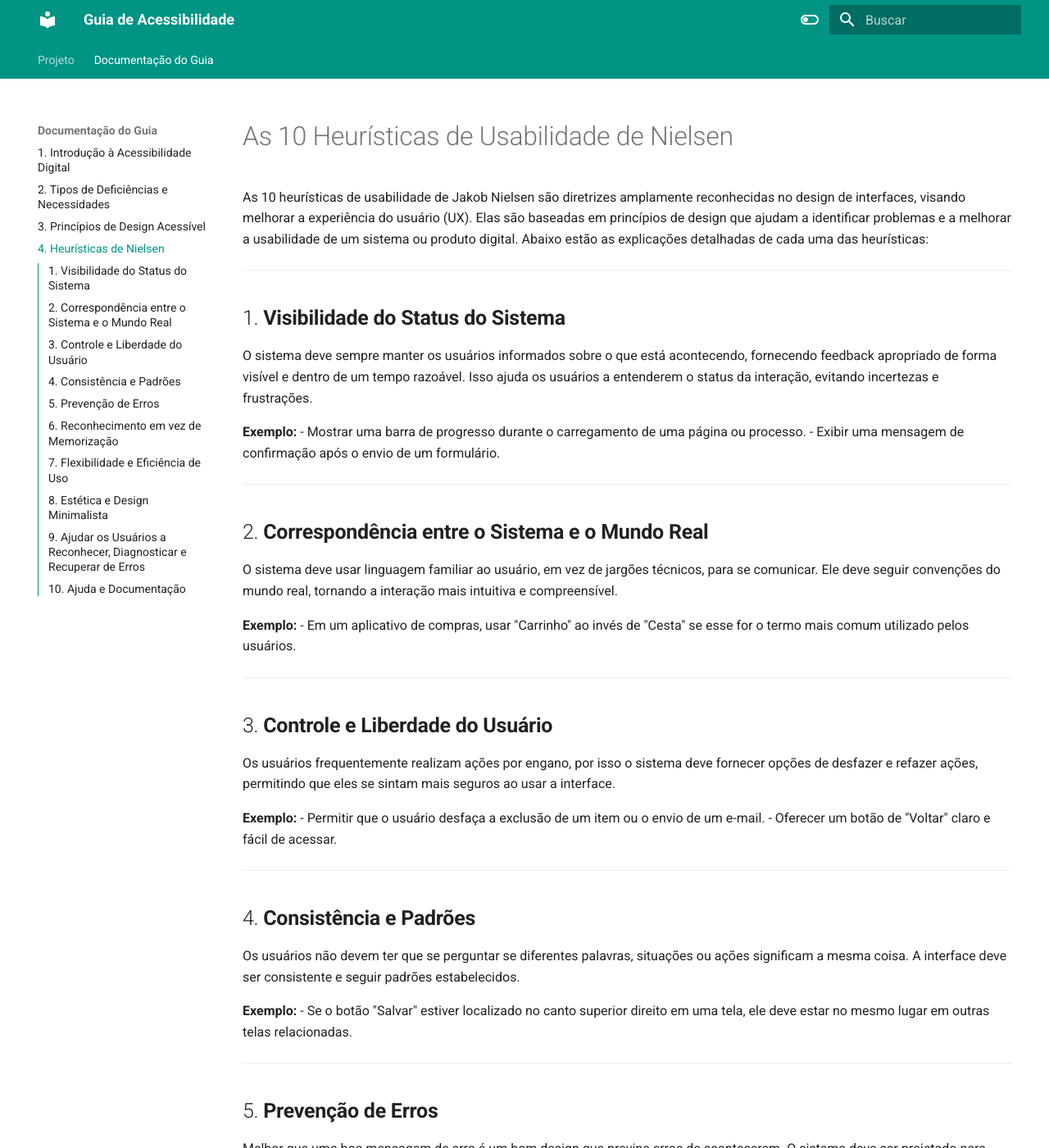
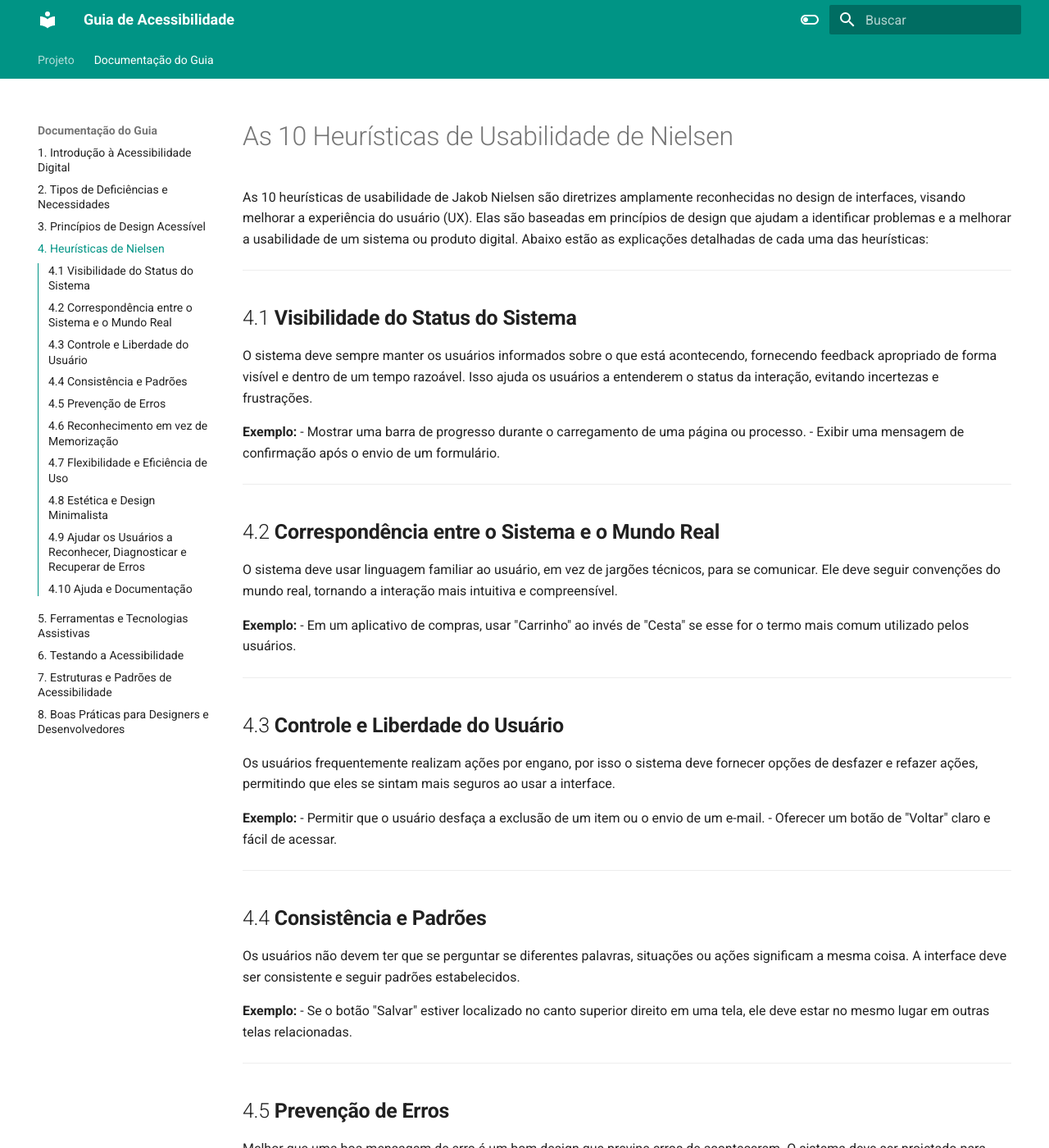
Before and after one commit to TulioCeleri/Guia-de-Acessibilidade-IHC, an MkDocs documentation site: the page built from docs/Guia/heuristicas.md, in a window 1280 px wide and 1400 px high. Shown: the whole window at 82% size. Built offline with MkDocs 1.6.1 and Material for MkDocs 9.7.7, drawn with Linux system fonts in a browser that asks for light colours; some of the changed text lies outside the part shown.

Commit message:
Atualizando o guia com as seções 5,6,7,8

```diff
--- a/docs/Guia/heuristicas.md
+++ b/docs/Guia/heuristicas.md
@@ -4,7 +4,7 @@ As 10 heurísticas de usabilidade de Jakob Nielsen são diretrizes amplamente re
 
 ---
 
-## 1. **Visibilidade do Status do Sistema**
+## 4.1 **Visibilidade do Status do Sistema**
 
 O sistema deve sempre manter os usuários informados sobre o que está acontecendo, fornecendo feedback apropriado de forma visível e dentro de um tempo razoável. Isso ajuda os usuários a entenderem o status da interação, evitando incertezas e frustrações.
 
@@ -14,7 +14,7 @@ O sistema deve sempre manter os usuários informados sobre o que está acontecen
 
 ---
 
-## 2. **Correspondência entre o Sistema e o Mundo Real**
+## 4.2 **Correspondência entre o Sistema e o Mundo Real**
 
 O sistema deve usar linguagem familiar ao usuário, em vez de jargões técnicos, para se comunicar. Ele deve seguir convenções do mundo real, tornando a interação mais intuitiva e compreensível.
 
@@ -23,7 +23,7 @@ O sistema deve usar linguagem familiar ao usuário, em vez de jargões técnicos
 
 ---
 
-## 3. **Controle e Liberdade do Usuário**
+## 4.3 **Controle e Liberdade do Usuário**
 
 Os usuários frequentemente realizam ações por engano, por isso o sistema deve fornecer opções de desfazer e refazer ações, permitindo que eles se sintam mais seguros ao usar a interface.
 
@@ -33,7 +33,7 @@ Os usuários frequentemente realizam ações por engano, por isso o sistema deve
 
 ---
 
-## 4. **Consistência e Padrões**
+## 4.4 **Consistência e Padrões**
 
 Os usuários não devem ter que se perguntar se diferentes palavras, situações ou ações significam a mesma coisa. A interface deve ser consistente e seguir padrões estabelecidos.
 
@@ -42,7 +42,7 @@ Os usuários não devem ter que se perguntar se diferentes palavras, situações
 
 ---
 
-## 5. **Prevenção de Erros**
+## 4.5 **Prevenção de Erros**
 
 Melhor que uma boa mensagem de erro é um bom design que previne erros de acontecerem. O sistema deve ser projetado para evitar situações de erro ao máximo.
 
@@ -52,7 +52,7 @@ Melhor que uma boa mensagem de erro é um bom design que previne erros de aconte
 
 ---
 
-## 6. **Reconhecimento em vez de Memorização**
+## 4.6 **Reconhecimento em vez de Memorização**
 
 O sistema deve minimizar a carga de memória do usuário tornando objetos, ações e opções visíveis ou facilmente acessíveis. Em vez de o usuário ter que se lembrar de informações, o sistema deve fornecer as informações quando necessário.
 
@@ -62,7 +62,7 @@ O sistema deve minimizar a carga de memória do usuário tornando objetos, açõ
 
 ---
 
-## 7. **Flexibilidade e Eficiência de Uso**
+## 4.7 **Flexibilidade e Eficiência de Uso**
 
 Os sistemas devem ser projetados para atender tanto a iniciantes quanto a usuários experientes. Oferecer atalhos e opções de personalização pode aumentar a eficiência para os usuários avançados sem sobrecarregar os novatos.
 
@@ -72,7 +72,7 @@ Os sistemas devem ser projetados para atender tanto a iniciantes quanto a usuár
 
 ---
 
-## 8. **Estética e Design Minimalista**
+## 4.8 **Estética e Design Minimalista**
 
 A interface deve ser limpa e não sobrecarregar os usuários com informações irrelevantes. Cada elemento na interface deve ser necessário e contribuir para a experiência.
 
@@ -82,7 +82,7 @@ A interface deve ser limpa e não sobrecarregar os usuários com informações i
 
 ---
 
-## 9. **Ajudar os Usuários a Reconhecer, Diagnosticar e Recuperar de Erros**
+## 4.9 **Ajudar os Usuários a Reconhecer, Diagnosticar e Recuperar de Erros**
 
 Quando ocorrer um erro, o sistema deve apresentar mensagens claras que expliquem o problema e sugiram uma solução. Além disso, as mensagens de erro devem ser simples e evitar tecnicismos.
 
@@ -92,7 +92,7 @@ Quando ocorrer um erro, o sistema deve apresentar mensagens claras que expliquem
 
 ---
 
-## 10. **Ajuda e Documentação**
+## 4.10 **Ajuda e Documentação**
 
 Embora os sistemas devem ser projetados para serem usados sem documentação, pode ser necessário fornecer ajuda ou documentação acessível. Esta ajuda deve ser fácil de buscar e não se tornar um obstáculo para o uso do sistema.
 
--- a/mkdocs.yml
+++ b/mkdocs.yml
@@ -7,6 +7,10 @@ nav:
     - 2. Tipos de Deficiências e Necessidades: Guia/deficiencias.md
     - 3. Princípios de Design Acessível: Guia/design.md
     - 4. Heurísticas de Nielsen: Guia/heuristicas.md
+    - 5. Ferramentas e Tecnologias Assistivas: Guia/ferramentas.md
+    - 6. Testando a Acessibilidade: Guia/acessibilidade.md
+    - 7. Estruturas e Padrões de Acessibilidade: Guia/estruturas.md
+    - 8. Boas Práticas para Designers e Desenvolvedores: Guia/boaspraticas.md
 
 theme:
   name: material
```
Also changed, not shown: docs/Guia/acessibilidade.md (added, +73 -0 lines), docs/Guia/boaspraticas.md (added, +114 -0 lines), docs/Guia/deficiencias.md (+1 -1 lines), docs/Guia/design.md (+1 -1 lines), docs/Guia/estruturas.md (added, +66 -0 lines), docs/Guia/ferramentas.md (added, +64 -0 lines), docs/Guia/introducao.md (+1 -1 lines).
